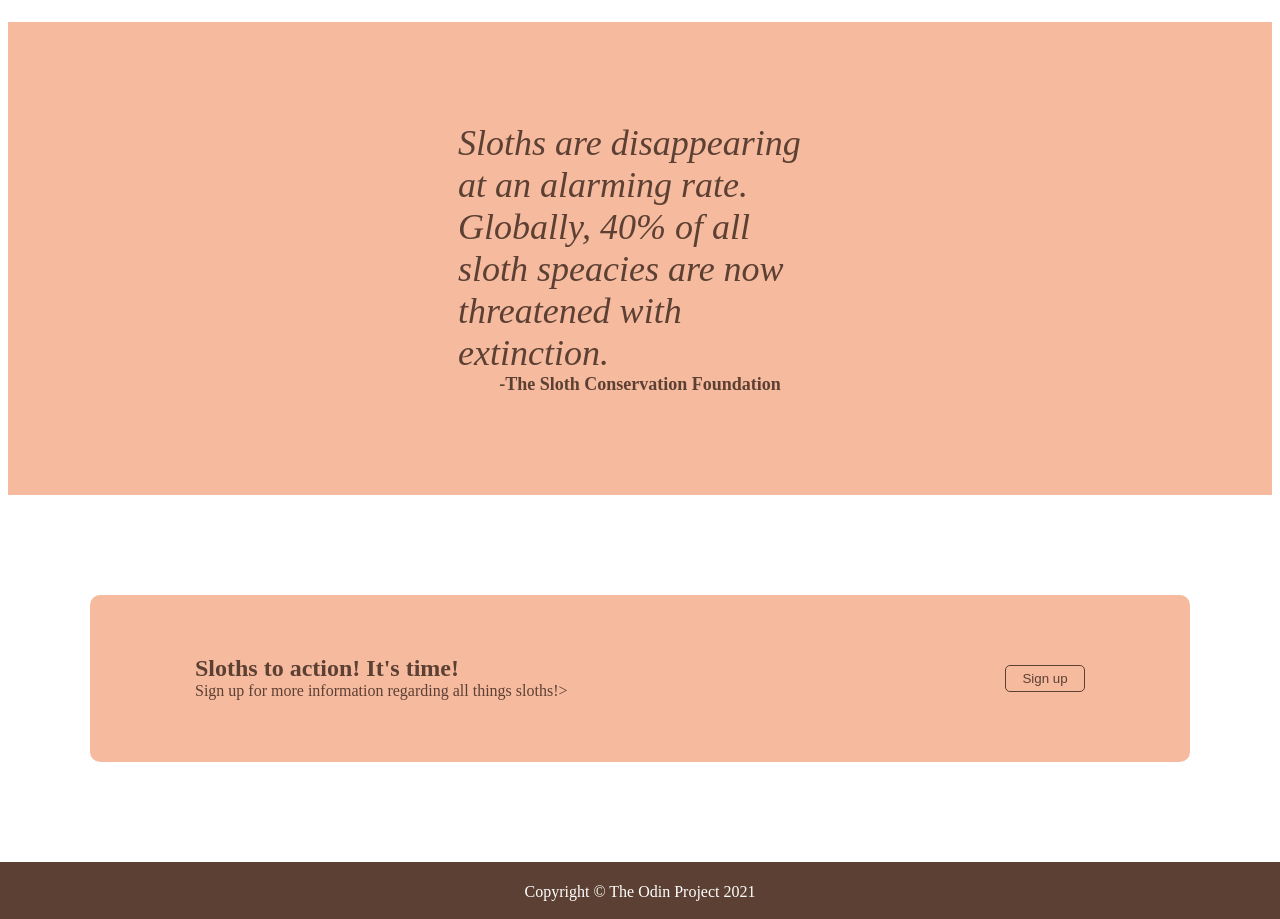
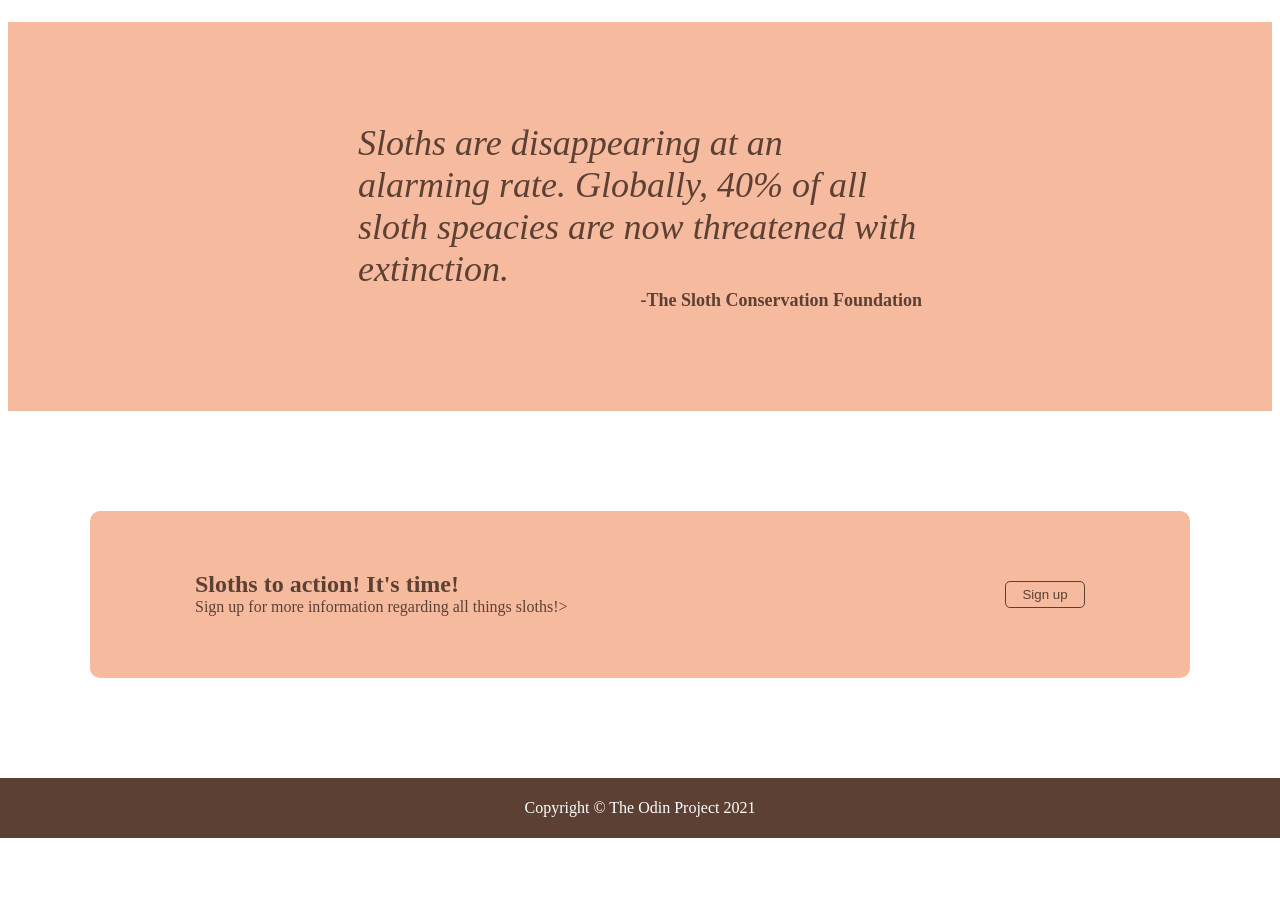
Before and after one commit to estrobabe/odin-landing-page, a plain HTML site: page index.html in a window 1280 px wide. Shown: the part 781-1700 px from the top of the page. After the commit the page ends 1627 px from the top, so only its background shows below. Drawn offline with Linux system fonts and the light colour scheme.

Commit message:
Fix formatting, add align-self to quote and reference

```diff
--- a/styles.css
+++ b/styles.css
@@ -141,15 +141,14 @@ button {
     align-items: center;
     padding: 100px 350px;
 
-
 }
 
 .quote {
     font-size: 36px;
     color: #5c4033;
     font-style: italic;
-    margin: 0 100px;
     display: flex;
+    align-self: center;
 
 }
 
@@ -158,7 +157,7 @@ button {
     color: #5c4033;
     font-weight: 900;
     display: flex;
-
+    align-self: flex-end;
 
 }
 
@@ -182,15 +181,12 @@ button {
     justify-content: space-between;
     margin: 100px 0;
 
-
-
 }
 
 .call-to-action-left {
     color: #5c4033;
     padding: 10px 5px;
     margin-left: 50px;
-
 
 }
 
```
